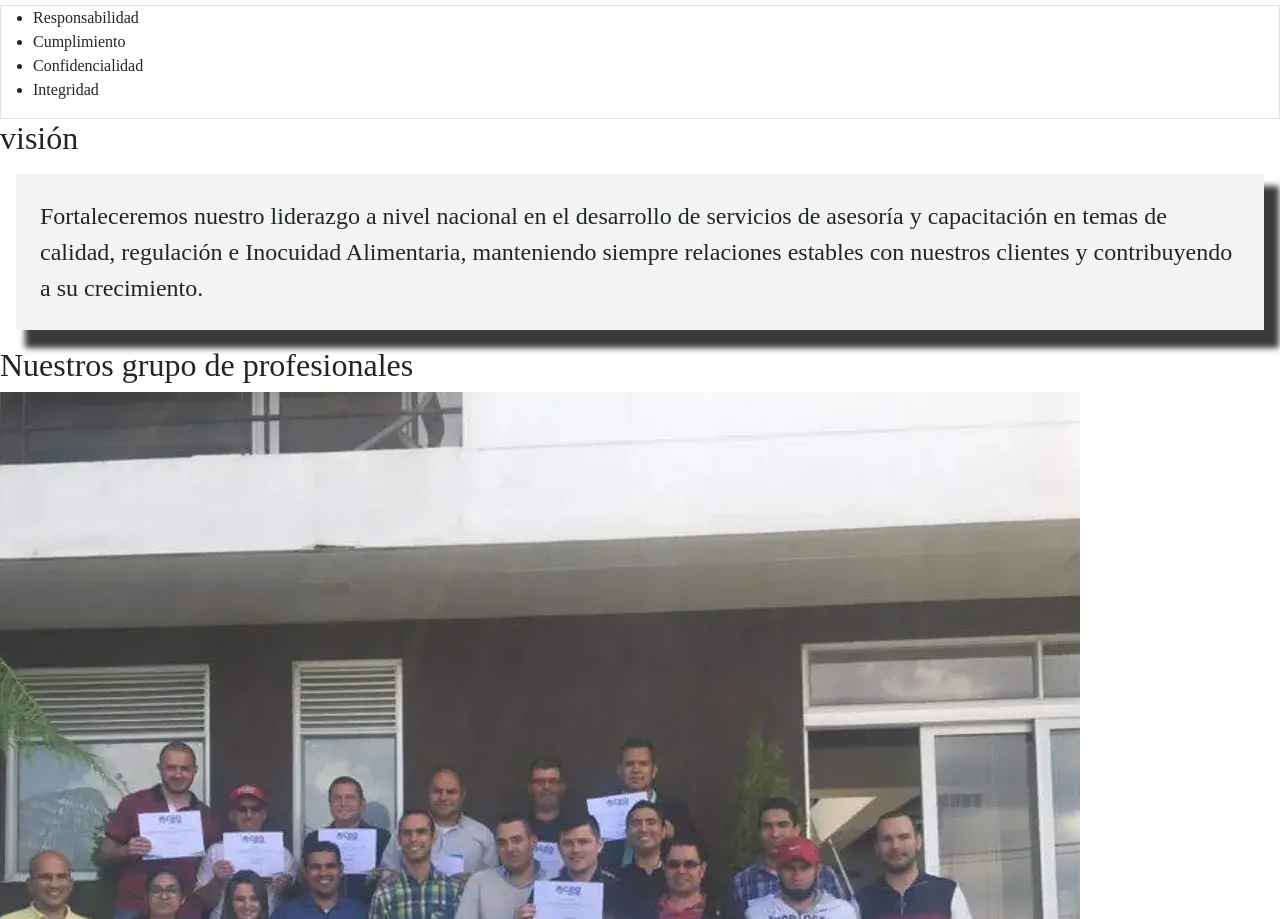
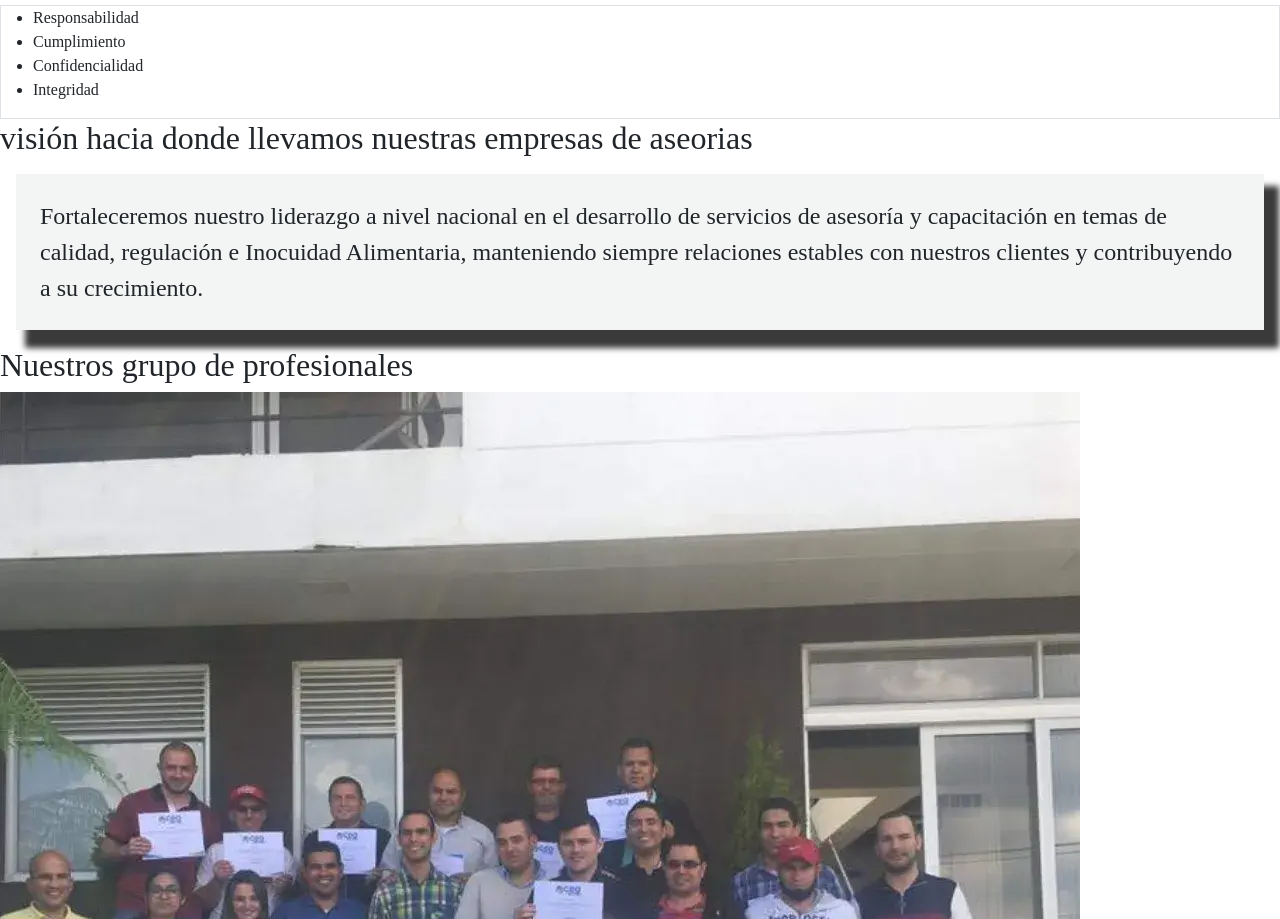
Before and after one commit to juanes-800/proyectosas, a website: page nosotros.html in a window 1280 px wide. Shown: the part 903-1822 px from the top of the page. Drawn offline with nearby package versions, Linux system fonts and the light colour scheme.

Commit message:
subiendo

```diff
--- a/nosotros.html
+++ b/nosotros.html
@@ -99,7 +99,7 @@
         </div>
 
         <div class="procesos">
-            <h2>visión</h2>
+            <h2>visión hacia donde llevamos nuestras empresas de aseorias</h2>
             <p>Fortaleceremos nuestro liderazgo a nivel nacional en el desarrollo de servicios de asesoría y capacitación en temas de calidad, regulación e Inocuidad Alimentaria, manteniendo siempre relaciones estables con nuestros clientes y contribuyendo a su crecimiento.</p>
         </div>
 
```
